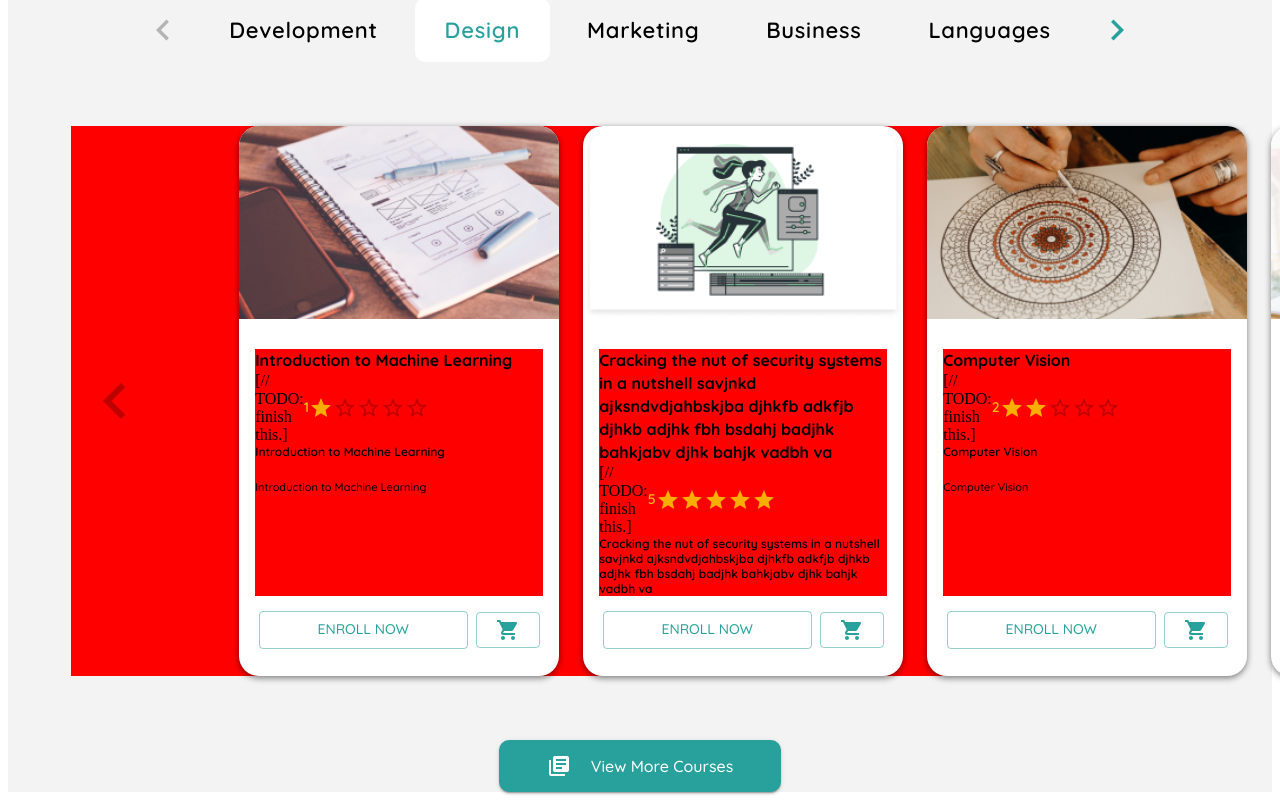
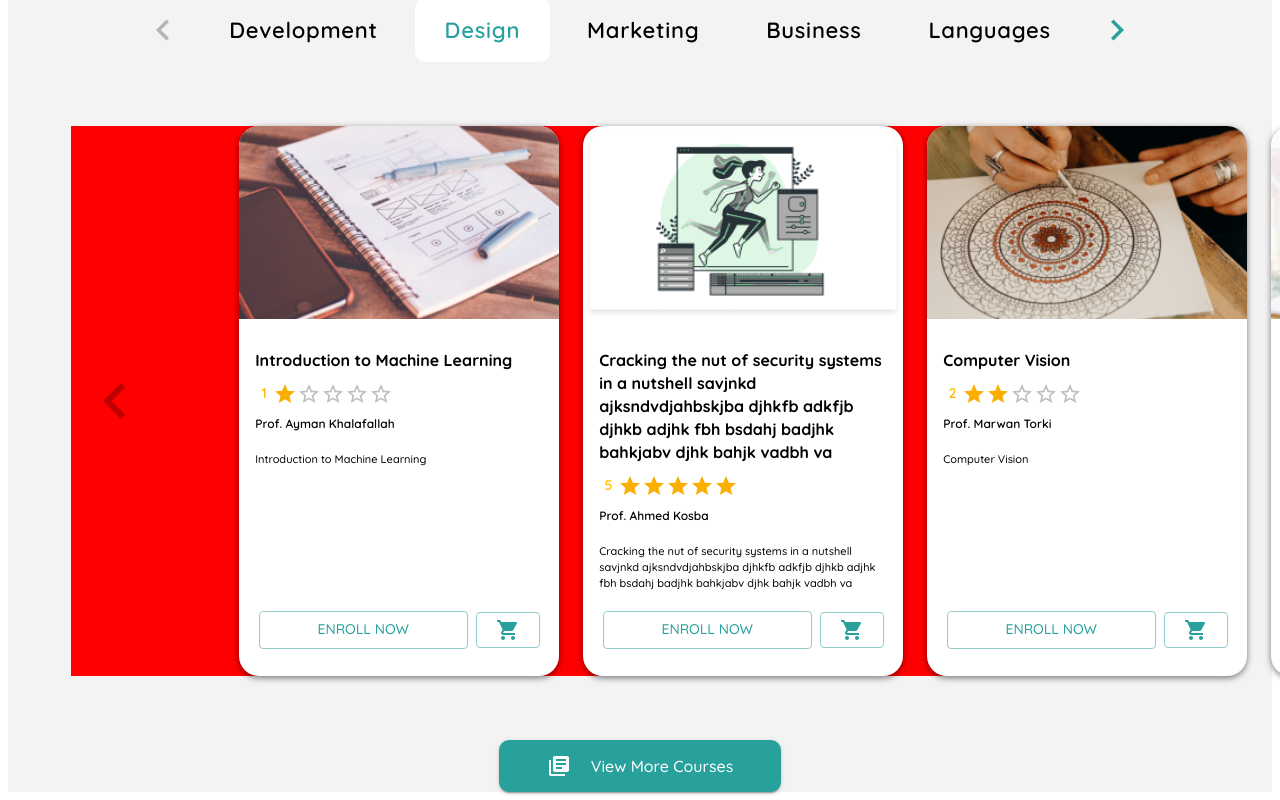
Before and after one commit to zeyadzidan/E-Learning, a React (Create React App) app: page / in a window 1280 px wide. Shown: the part 1556-2356 px from the top of the page. Built offline with nearby package versions, Linux system fonts and the light colour scheme.

Commit message:
Update Card.js

```diff
--- a/src/components/CourseCard/Card.js
+++ b/src/components/CourseCard/Card.js
@@ -27,7 +27,6 @@ export default function Card({ content, isCourse, image }) {
         height="45%"
         margin="30px auto"
         overflow="auto"
-        bgcolor="red"
       >
         <Typography
           sx={{
@@ -46,7 +45,6 @@ export default function Card({ content, isCourse, image }) {
           alignItems="center"
           width="50%"
         >
-          [// TODO: finish this.]
           <Typography
             color="secondary.main"
             sx={{
@@ -74,8 +72,10 @@ export default function Card({ content, isCourse, image }) {
             letterSpacing: "-0.29",
           }}
         >
-          {content.name}
+          {content.instructor}
         </Typography>
+
+        {isCourse && (
           <Typography
             padding="20px 0"
             sx={{
@@ -87,6 +87,7 @@ export default function Card({ content, isCourse, image }) {
           >
             {content.name}
           </Typography>
+        )}
       </Box>
 
       {isCourse && (
```
Lines whose indentation alone changed are shown as unchanged.
